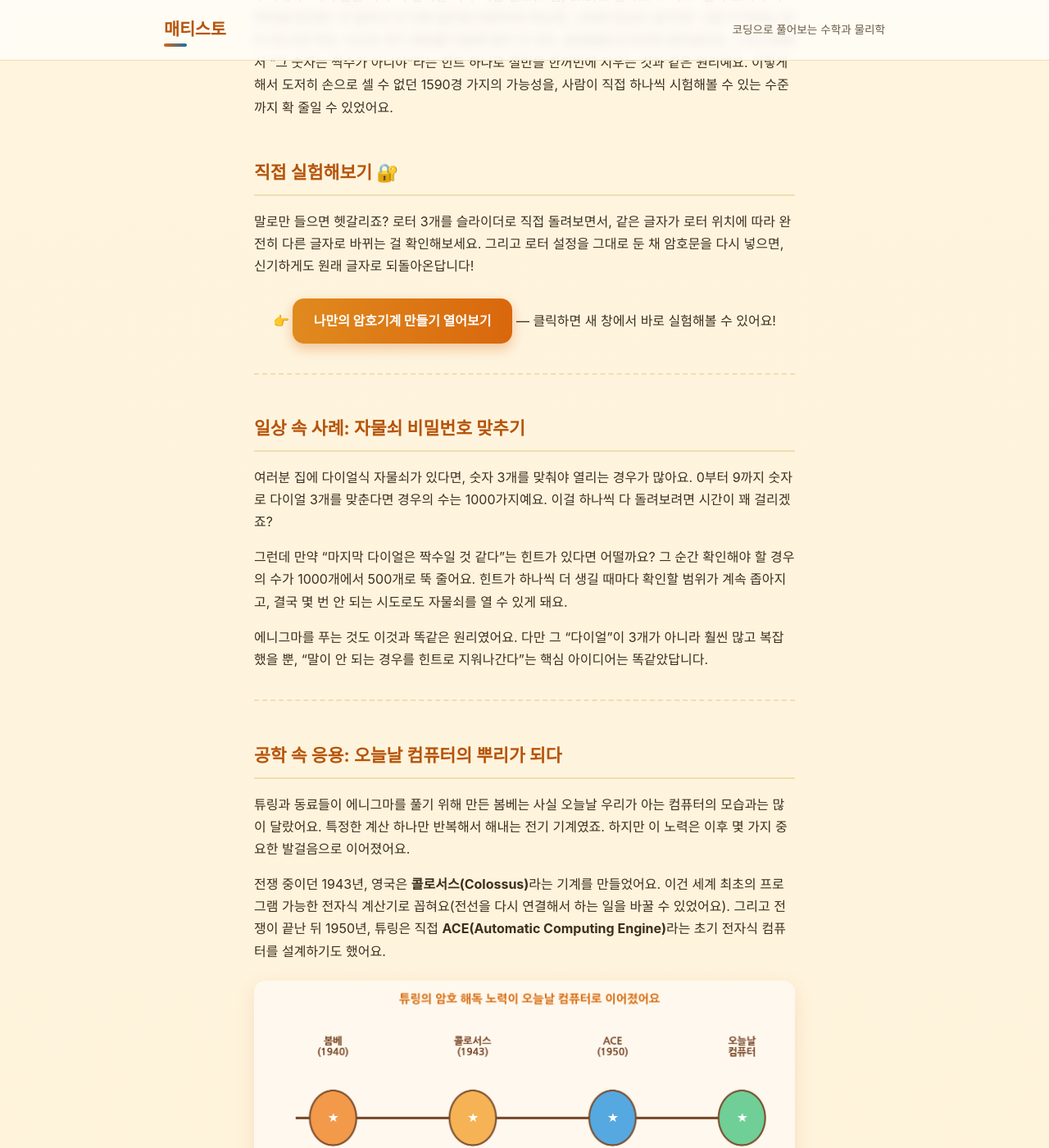
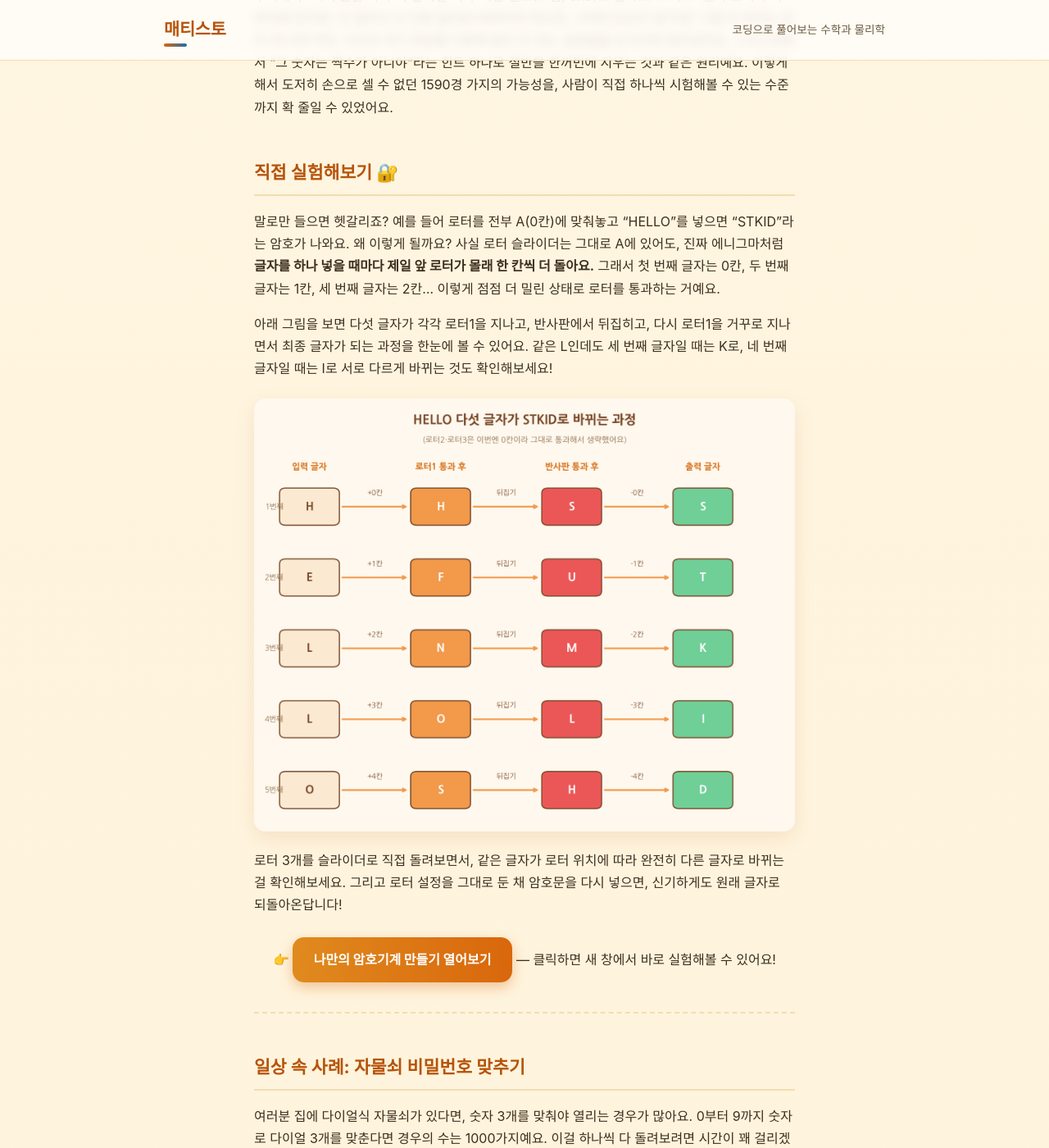
Before and after one commit to ssnkoster/mathisto, a Jekyll site: the page built from _posts/2026-09-21-turing-enigma.md, in a window 1280 px wide and 1400 px high, scrolled down 2360 px. Shown: the whole window at 82% size. Built offline with Jekyll 4.4.1, drawn with Linux system fonts in a browser that asks for light colours.

Commit message:
8화: 앨런 튜링과 에니그마

```diff
--- a/_posts/2026-09-21-turing-enigma.md
+++ b/_posts/2026-09-21-turing-enigma.md
@@ -37,7 +37,13 @@ thumbnail: /assets/episodes/08-enigma/enigma_scale.png
 
 ## 직접 실험해보기 🔐
 
-말로만 들으면 헷갈리죠? 로터 3개를 슬라이더로 직접 돌려보면서, 같은 글자가 로터 위치에 따라 완전히 다른 글자로 바뀌는 걸 확인해보세요. 그리고 로터 설정을 그대로 둔 채 암호문을 다시 넣으면, 신기하게도 원래 글자로 되돌아온답니다!
+말로만 들으면 헷갈리죠? 예를 들어 로터를 전부 A(0칸)에 맞춰놓고 "HELLO"를 넣으면 "STKID"라는 암호가 나와요. 왜 이렇게 될까요? 사실 로터 슬라이더는 그대로 A에 있어도, 진짜 에니그마처럼 **글자를 하나 넣을 때마다 제일 앞 로터가 몰래 한 칸씩 더 돌아요.** 그래서 첫 번째 글자는 0칸, 두 번째 글자는 1칸, 세 번째 글자는 2칸... 이렇게 점점 더 밀린 상태로 로터를 통과하는 거예요.
+
+아래 그림을 보면 다섯 글자가 각각 로터1을 지나고, 반사판에서 뒤집히고, 다시 로터1을 거꾸로 지나면서 최종 글자가 되는 과정을 한눈에 볼 수 있어요. 같은 L인데도 세 번째 글자일 때는 K로, 네 번째 글자일 때는 I로 서로 다르게 바뀌는 것도 확인해보세요!
+
+![HELLO 다섯 글자가 STKID로 바뀌는 과정](/mathisto/assets/episodes/08-enigma/hello_to_stkid_trace.png)
+
+로터 3개를 슬라이더로 직접 돌려보면서, 같은 글자가 로터 위치에 따라 완전히 다른 글자로 바뀌는 걸 확인해보세요. 그리고 로터 설정을 그대로 둔 채 암호문을 다시 넣으면, 신기하게도 원래 글자로 되돌아온답니다!
 
 **👉 [나만의 암호기계 만들기 열어보기](/mathisto/demos/08-enigma/나만의_암호기계_만들기.html)** — 클릭하면 새 창에서 바로 실험해볼 수 있어요!
 {: .demo-link}
```
Also changed, not shown: assets/episodes/08-enigma/hello_to_stkid_trace.png (added).
